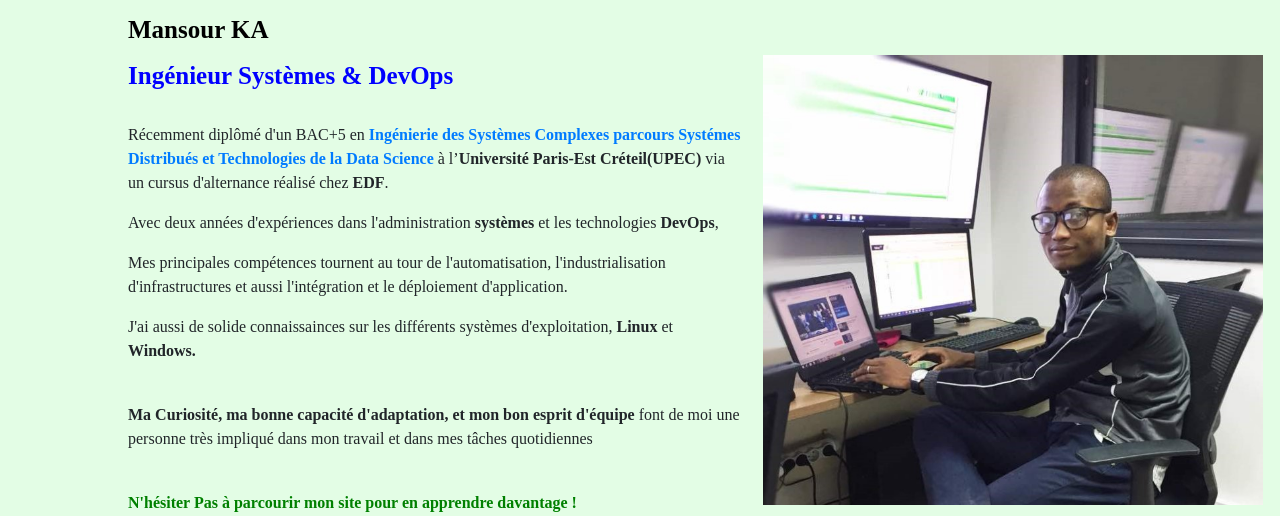
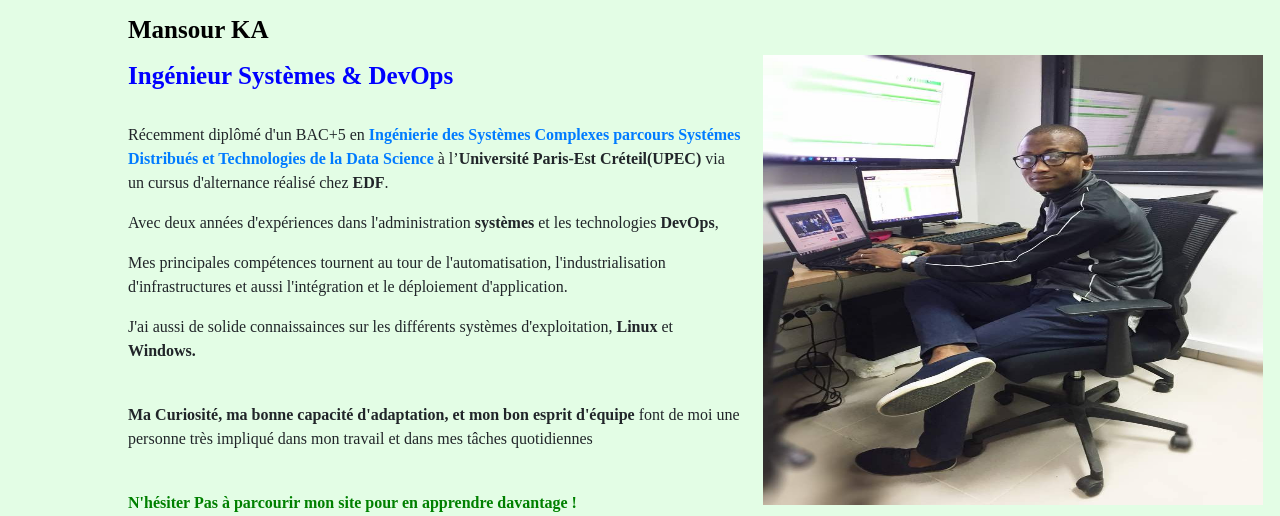
Before and after one commit to mansourka06/cv-online, a plain HTML site: page index.html in a window 1280 px wide. Shown: the part 284-800 px from the top of the page. Drawn offline with nearby package versions, Linux system fonts and the light colour scheme.

Commit message:
update image accueil

```diff
--- a/index.html
+++ b/index.html
@@ -35,7 +35,7 @@
 			<h1> <b> Présentation 	</b> </h1>
 			<div class="sec">
 				<div class="right"></br> </br>
-					<img src="images/img-accueil.JPG" WIDTH=500 HEIGHT=450>
+					<img src="images/img7.jpg" WIDTH=500 HEIGHT=450>
 				</div>
 				<div class="left" >
 					<h6>
```
